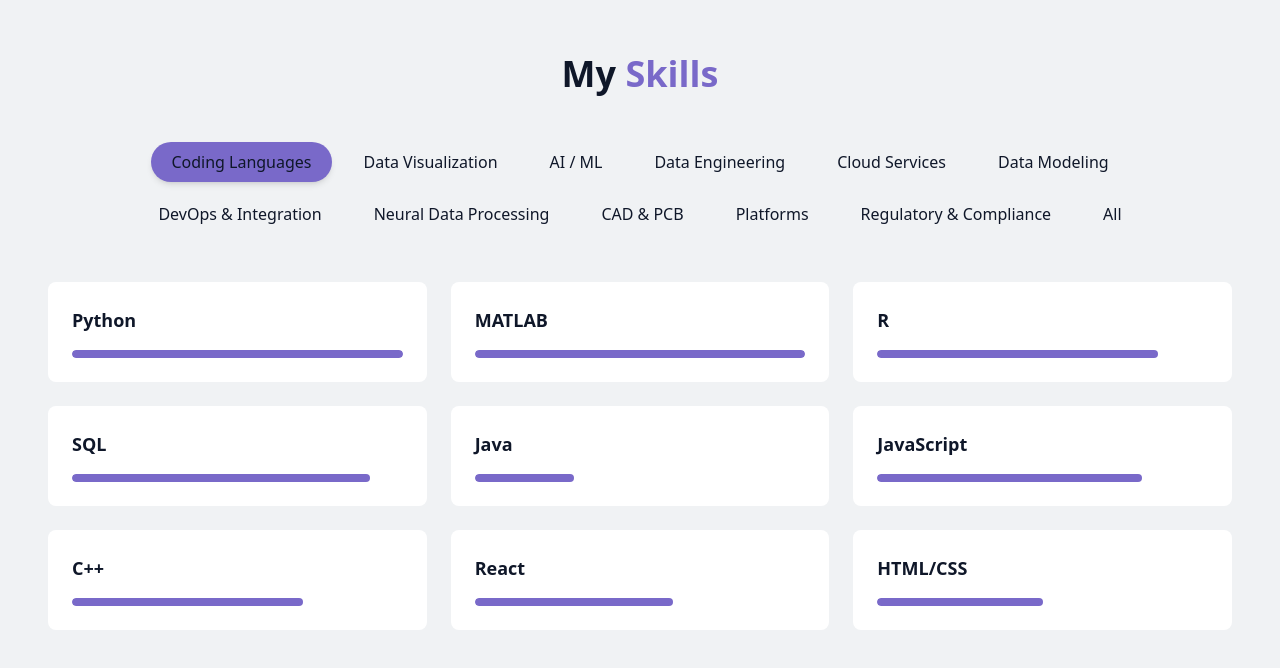
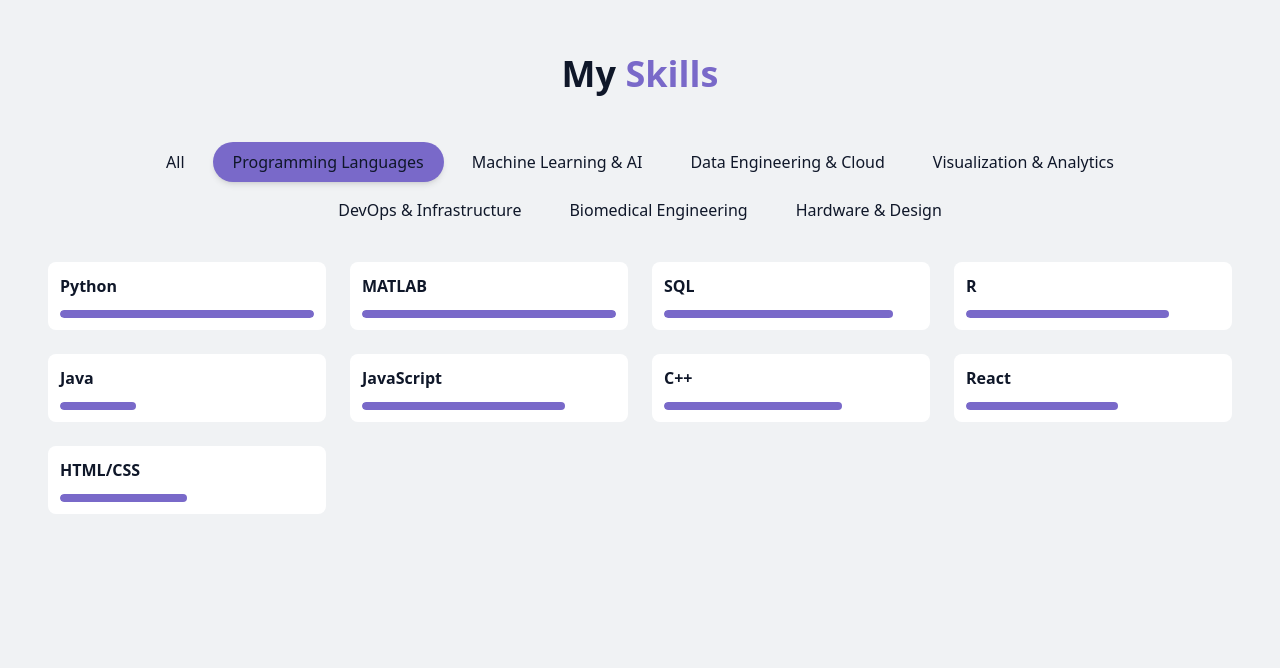
Before and after one commit to JeroenBuil/JeroenBuil.github.io, a React (Vite) app: page /#/ in a window 1280 px wide. Shown: the part 1716-2384 px from the top of the page. After the commit the page ends 2326 px from the top, so only its background shows below. Built offline with nearby package versions, Linux system fonts and the light colour scheme.

Commit message:
Cleanup skill section

```diff
--- a/src/components/SkillsSection.jsx
+++ b/src/components/SkillsSection.jsx
@@ -2,86 +2,80 @@
 import { cn } from "@/lib/utils";
 
 const skillList = [
-  // Coding languages
-  { name: "Python", level: 100,  category: "Coding Languages" },
-  { name: "MATLAB", level: 100,  category: "Coding Languages" },
-  { name: "R", level: 85,  category: "Coding Languages" },
-  { name: "SQL", level: 90,  category: "Coding Languages" },
-  { name: "Java", level: 30,  category: "Coding Languages" },
-  { name: "JavaScript", level: 80,  category: "Coding Languages" },
-  { name: "C++", level: 70,  category: "Coding Languages" },
-  { name: "React", level: 60,  category: "Coding Languages" },
-  { name: "HTML/CSS", level: 50,  category: "Coding Languages" },
+  // Programming Languages
+  { name: "Python", level: 100,  category: "Programming Languages" },
+  { name: "MATLAB", level: 100,  category: "Programming Languages" },
+  { name: "SQL", level: 90,  category: "Programming Languages" },
+  { name: "R", level: 80,  category: "Programming Languages" },
+  { name: "Java", level: 30,  category: "Programming Languages" },
+  { name: "JavaScript", level: 80,  category: "Programming Languages" },
+  { name: "C++", level: 70,  category: "Programming Languages" },
+  { name: "React", level: 60,  category: "Programming Languages" },
+  { name: "HTML/CSS", level: 50,  category: "Programming Languages" },
 
-  // Data visualization
-  { name: "Matplotlib", level: 100,  category: "Data Visualization" },
-  { name: "Seaborn", level: 100,  category: "Data Visualization" },
-  { name: "Plotly", level: 100,  category: "Data Visualization" },
-  { name: "Power BI", level: 70,  category: "Data Visualization" },
+  // Machine Learning & AI
+  { name: "Scikit-learn", level: 100,  category: "Machine Learning & AI" },
+  { name: "PyTorch", level: 95,  category: "Machine Learning & AI" },
+  { name: "TensorFlow", level: 90,  category: "Machine Learning & AI" },
+  { name: "Keras", level: 60,  category: "Machine Learning & AI" },
+  { name: "Pandas", level: 100,  category: "Machine Learning & AI" },
+  { name: "NumPy", level: 100,  category: "Machine Learning & AI" },
+  { name: "NLP", level: 70,  category: "Machine Learning & AI" },
+  { name: "Computer Vision", level: 50,  category: "Machine Learning & AI" },
+  { name: "Time-Series Processing", level: 95,  category: "Machine Learning & AI" },
 
-  // AI / Machine learning
-  { name: "Scikit-learn", level: 100,  category: "AI / ML" },
-  { name: "PyTorch", level: 100,  category: "AI / ML" },
-  { name: "TensorFlow", level: 90,  category: "AI / ML" },
-  { name: "Keras", level: 60,  category: "AI / ML" },
-  { name: "Pandas", level: 100,  category: "AI / ML" },
-  { name: "NumPy", level: 100,  category: "AI / ML" },
-  { name: "NLP", level: 70,  category: "AI / ML" },
-  { name: "Computer Vision", level: 50,  category: "AI / ML" },
-  { name: "Time-Series Processing", level: 85,  category: "AI / ML" },
+  // Data Engineering & Cloud
+  { name: "ETL Pipelines", level: 100,  category: "Data Engineering & Cloud" },
+  { name: "Airflow", level: 60,  category: "Data Engineering & Cloud" },
+  { name: "Databricks", level: 90,  category: "Data Engineering & Cloud" },
+  { name: "PySpark", level: 75,  category: "Data Engineering & Cloud" },
+  { name: "Azure", level: 80,  category: "Data Engineering & Cloud" },
+  { name: "AWS", level: 60,  category: "Data Engineering & Cloud" },
 
-  // Data engineering & ETL
-  { name: "ETL Pipelines", level: 100,  category: "Data Engineering" },
-  { name: "Airflow", level: 60,  category: "Data Engineering" },
-  { name: "Databricks", level: 90,  category: "Data Engineering" },
-  { name: "PySpark", level: 75,  category: "Data Engineering" },
+  // Visualization & Analytics
+  { name: "Matplotlib", level: 100,  category: "Visualization & Analytics" },
+  { name: "Seaborn", level: 100,  category: "Visualization & Analytics" },
+  { name: "Plotly", level: 100,  category: "Visualization & Analytics" },
+  { name: "Power BI", level: 70,  category: "Visualization & Analytics" },
+  { name: "SQL Server Management Studio", level: 80,  category: "Visualization & Analytics" },
+  { name: "Azure Data Studio", level: 75,  category: "Visualization & Analytics" },
 
-  // Cloud services
-  { name: "Azure", level: 80,  category: "Cloud Services" },
-  { name: "AWS", level: 60,  category: "Cloud Services" },
+  // DevOps & Infrastructure
+  { name: "Git", level: 100,  category: "DevOps & Infrastructure" },
+  { name: "CI/CD", level: 100,  category: "DevOps & Infrastructure" },
+  { name: "API Integration", level: 80,  category: "DevOps & Infrastructure" },
+  { name: "Docker", level: 60,  category: "DevOps & Infrastructure" },
+  { name: "Linux", level: 90,  category: "DevOps & Infrastructure" },
+  { name: "Windows", level: 80,  category: "DevOps & Infrastructure" },
+  { name: "macOS", level: 60,  category: "DevOps & Infrastructure" },
 
-  // Data modeling tools
-  { name: "SQL Server Management Studio", level: 80,  category: "Data Modeling" },
-  { name: "Azure Data Studio", level: 75,  category: "Data Modeling" },
-  { name: "MS Visio", level: 100,  category: "Data Modeling" },
+  // Biomedical Engineering
+  { name: "MNE", level: 80,  category: "Biomedical Engineering" },
+  { name: "EEGLAB", level: 70,  category: "Biomedical Engineering" },
+  { name: "GDPR", level: 85,  category: "Biomedical Engineering" },
+  { name: "ISO 13485", level: 65,  category: "Biomedical Engineering" },
+  { name: "IEC 62304", level: 70,  category: "Biomedical Engineering" },
+  { name: "F.A.I.R.", level: 75,  category: "Biomedical Engineering" },
 
-  // DevOps & integration
-  { name: "Git", level: 100,  category: "DevOps & Integration" },
-  { name: "CI/CD", level: 100,  category: "DevOps & Integration" },
-  { name: "API Integration", level: 80,  category: "DevOps & Integration" },
-  { name: "Docker", level: 60,  category: "DevOps & Integration" },
-
-  // Neural data processing
-  { name: "MNE", level: 80,  category: "Neural Data Processing" },
-  { name: "EEGLAB", level: 70,  category: "Neural Data Processing" },
-
-  // CAD & PCB design
-  { name: "Fusion 360", level: 90,  category: "CAD & PCB" },
-  { name: "SolidWorks", level: 80,  category: "CAD & PCB" },
-  { name: "KiCAD", level: 60,  category: "CAD & PCB" },
-  { name: "3D Printing", level: 100,  category: "CAD & PCB" },
-
-  // Platforms & operating systems
-  { name: "Linux", level: 90,  category: "Platforms" },
-  { name: "Windows", level: 80,  category: "Platforms" },
-  { name: "Arduino", level: 70,  category: "Platforms" },
-  { name: "macOS", level: 60,  category: "Platforms" },
-
-  // Regulatory & Compliance
-  { name: "GDPR", level: 85,  category: "Regulatory & Compliance" },
-  { name: "ISO 13485", level: 65,  category: "Regulatory & Compliance" },
-  { name: "IEC 62304", level: 70,  category: "Regulatory & Compliance" },
-  { name: "F.A.I.R.", level: 75,  category: "Regulatory & Compliance" },
+  // Hardware & Design
+  { name: "Fusion 360", level: 90,  category: "Hardware & Design" },
+  { name: "SolidWorks", level: 80,  category: "Hardware & Design" },
+  { name: "KiCAD", level: 60,  category: "Hardware & Design" },
+  { name: "3D Printing", level: 100,  category: "Hardware & Design" },
+  { name: "Arduino", level: 75,  category: "Hardware & Design" },
+  { name: "Raspberry Pi", level: 60,  category: "Hardware & Design" },
 ];
 
-const categories = [...new Set(skillList.map(skill => skill.category)), "All"];
+const categories = ["All", ...new Set(skillList.map(skill => skill.category))];
 
 export const SkillsSection = () => {
-  const [activeCategory, setActiveCategory] = useState("Coding Languages");
+  const [activeCategory, setActiveCategory] = useState("Programming Languages");
 
-  const filteredSkills = activeCategory === "All"
-    ? skillList
-    : skillList.filter(skill => skill.category === activeCategory);
+  const filteredSkills = (
+    activeCategory === "All"
+      ? skillList
+      : skillList.filter((skill) => skill.category === activeCategory)
+  );
 
   return (
     <section id="skills" className="py-24 px-4 relative bg-secondary-30">
@@ -91,7 +85,7 @@
           My <span className="text-primary">Skills</span>
         </h2>
 
-        <div className="flex flex-wrap justify-center gap-3 mb-12">
+        <div className="flex flex-wrap justify-center gap-2 mb-8">
           {/* Category Filter Buttons */}
           {categories.map((category, key) => (
             <button
@@ -109,16 +103,16 @@
         </div>
 
         {/* Skills Grid */}
-        <div className=" grid grid-cols-1 sm:grid-cols-2 lg:grid-cols-3 gap-6">
+        <div className="grid grid-cols-3 sm:grid-cols-2 md:grid-cols-3 lg:grid-cols-4 gap-2 md:gap-4 lg:gap-6">
           {/* Skill Card for each skill*/}
           {filteredSkills.map((skill, key) => (
             <div
               key={key}
-              className=" bg-card p-6 rounded-lg shadows-xs card-hover"
+              className="bg-card p-3 rounded-lg shadows-xs card-hover"
             >
               {/* Skill Name */}
-              <div className="text-left mb-4">
-                <h3 className="font-semibold text-lg">{skill.name}</h3>
+              <div className="text-left mb-3">
+                <h3 className="font-semibold text-xs sm:text-sm md:text-base">{skill.name}</h3>
               </div>
               {/* Skill Level Bar */}
               <div className="w-full bg-secondary/50 h-2 rounded-full overflow-hidden">
--- a/src/pages/Home.jsx
+++ b/src/pages/Home.jsx
@@ -1,5 +1,5 @@
-import {ThemeToggle} from "@/components/ThemeToggle";
-import {StarBackground} from "@/components/StarBackground";
+import { ThemeToggle } from "@/components/ThemeToggle";
+import { StarBackground } from "@/components/StarBackground";
 import { NavBar } from "@/components/NavBar";
 import { HomeSection } from "@/components/HomeSection";
 import { AboutSection } from "@/components/AboutSection";
```
